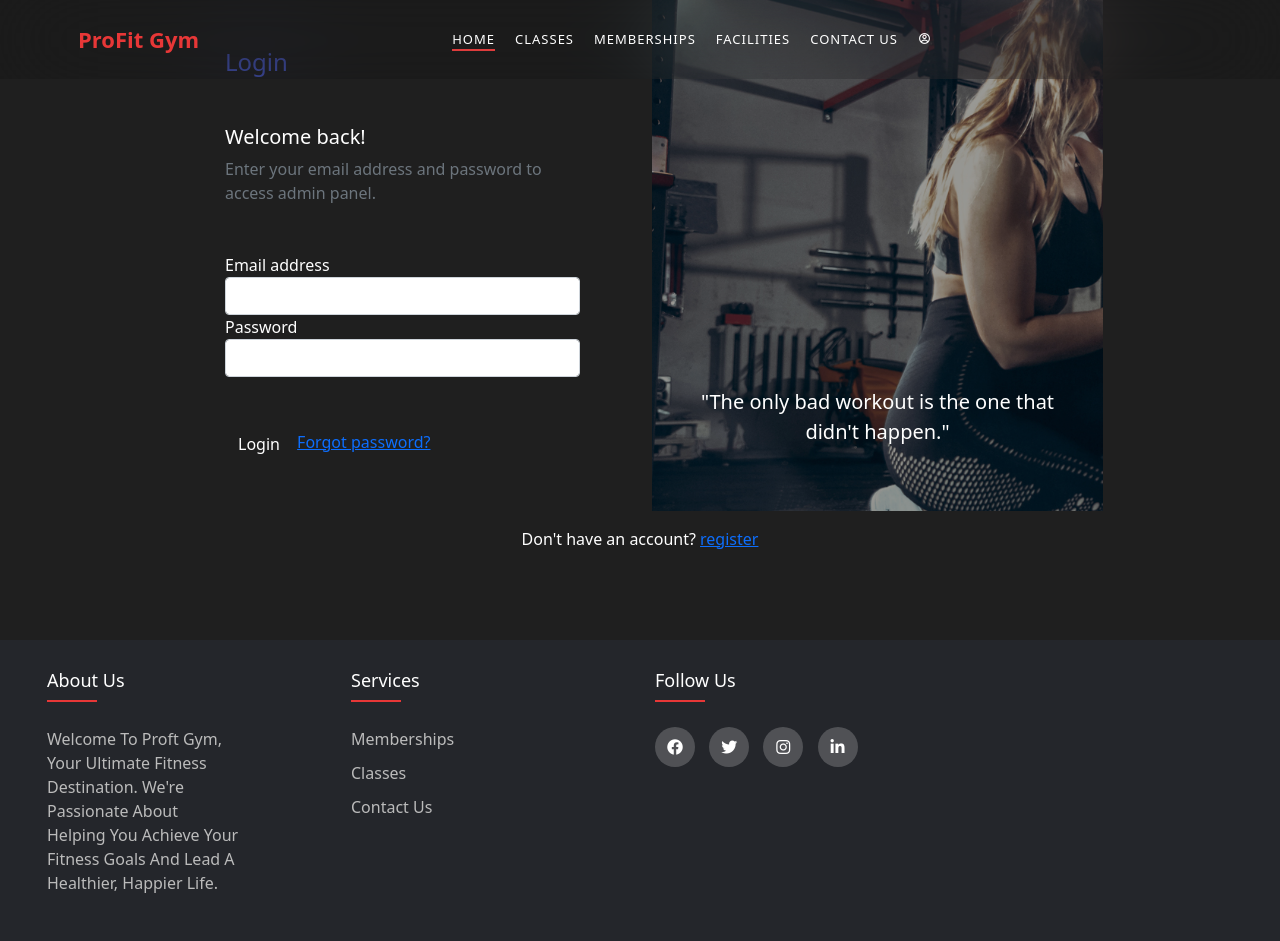
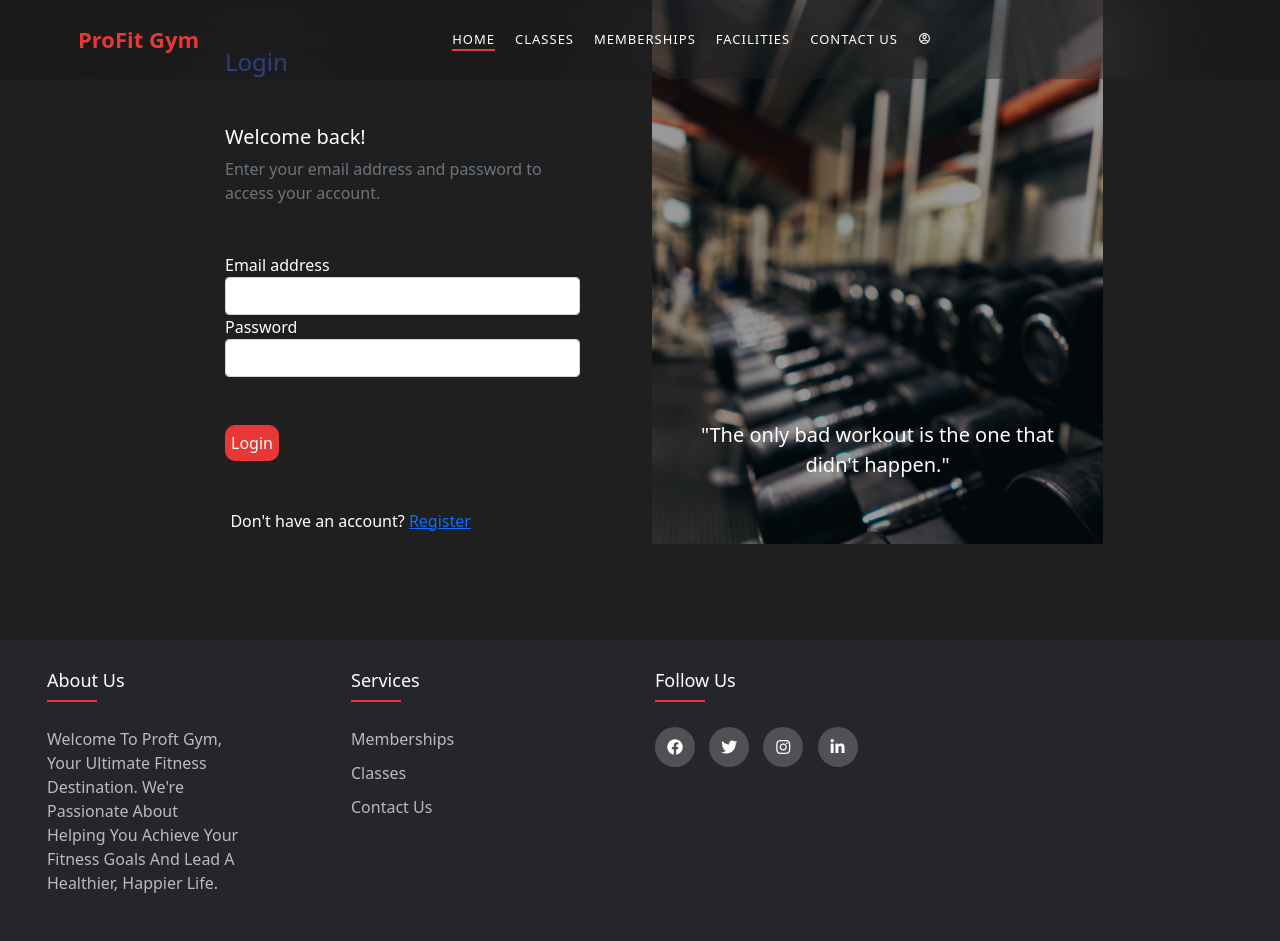
Before and after one commit to mohamedfareed244/Gym-Erp-System, a PHP site: page /login.php in a window 1280 px wide. Run offline with PHP 8.4, Linux system fonts and the light colour scheme; some libraries are stand-ins or nearby versions.

Commit message:
login page done

```diff
--- a/public/CSS/login.css
+++ b/public/CSS/login.css
@@ -28,10 +28,10 @@ body{
 }
 .account-block {
     padding: 0;
-    background-image: url(../../public/Images/bckgrnd.jpg);
+    background-image: url(../../public/Images/dumbbells-pic.jpg);
     background-repeat: no-repeat;
     background-size: cover;
-    height: 100%;
+    height: 107%;
     position: relative;
 }
 .account-block .overlay {
@@ -61,7 +61,16 @@ body{
 }
 
 .btn-theme {
-    background-color: #5369f8;
-    border-color: #5369f8;
+    background-color:rgb(231, 55, 55);
     color: rgba(0, 0, 0, 0.1);
+    border:none;
+    border-radius:10px;
+    padding:6px 6px;
 }
+
+.register
+{
+    color:white;
+    position:absolute;
+    left:18%;
+}
--- a/views/login.php
+++ b/views/login.php
@@ -46,7 +46,7 @@
                                 </div>
 
                                 <h6 class="h5 mb-0" style="color:white;">Welcome back!</h6>
-                                <p class="text-muted mt-2 mb-5" style="color:white;">Enter your email address and password to access admin panel.</p>
+                                <p class="text-muted mt-2 mb-5" style="color:white;">Enter your email address and password to access your account.</p>
 
                                 <form style="width:100%;">
                                     <div class="form-group">
@@ -57,8 +57,7 @@
                                         <label for="exampleInputPassword1" style="color:white;">Password</label>
                                         <input type="password" class="form-control" id="exampleInputPassword1">
                                     </div>
-                                    <button type="submit" class="btn btn-theme" style="color:white;">Login</button>
-                                    <a href="#l" class="forgot-link float-right text-primary" style="color:white;">Forgot password?</a>
+                                    <button type="submit" class="btn-theme" style="color:white;">Login</button>
                                 </form>
                             </div>
                         </div>
@@ -78,7 +77,7 @@
             </div>
             <!-- end card -->
 
-            <p class="text-center mt-3 mb-0" style="color:white;">Don't have an account? <a href="register.html" class="text-primary ml-1">register</a></p>
+            <p class="register">Don't have an account? <a href="register.html" class="text-primary ml-1">Register</a></p>
 
             <!-- end row -->
 
```
Also changed, not shown: public/Images/dumbbells-pic.jpg (added).
